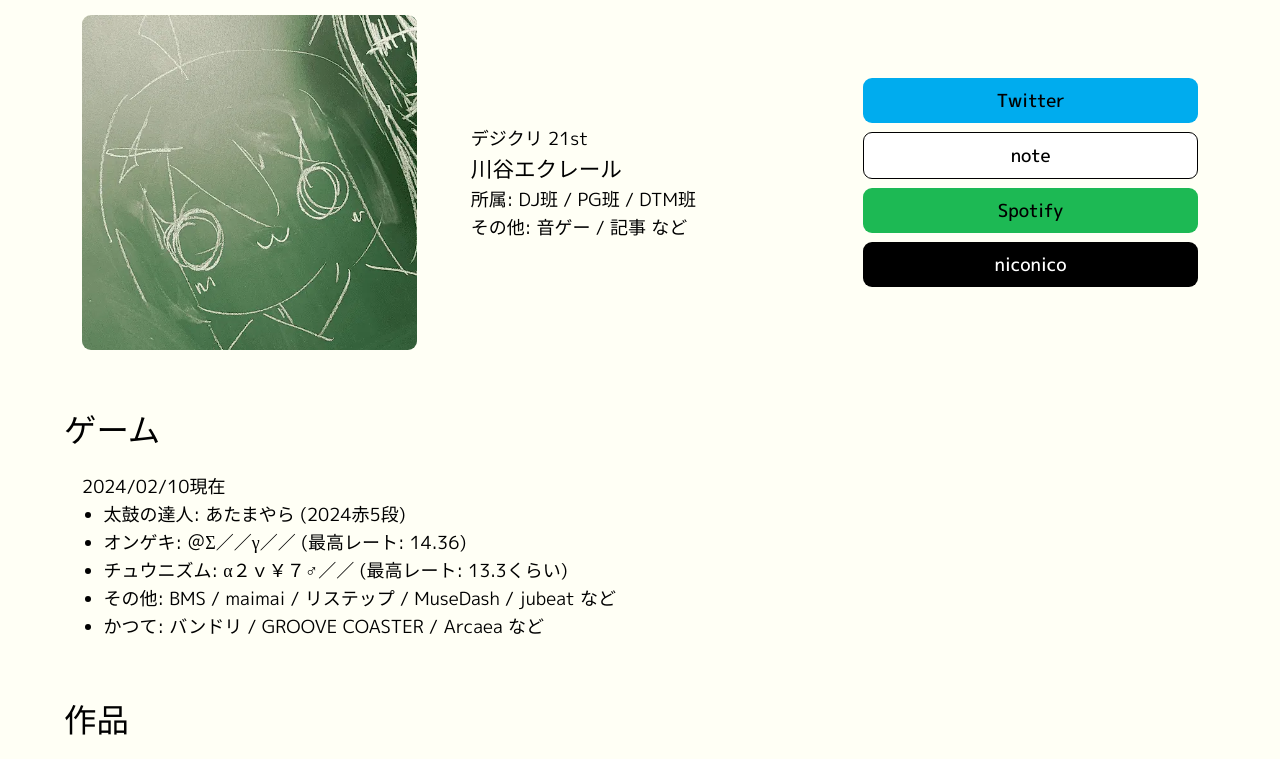
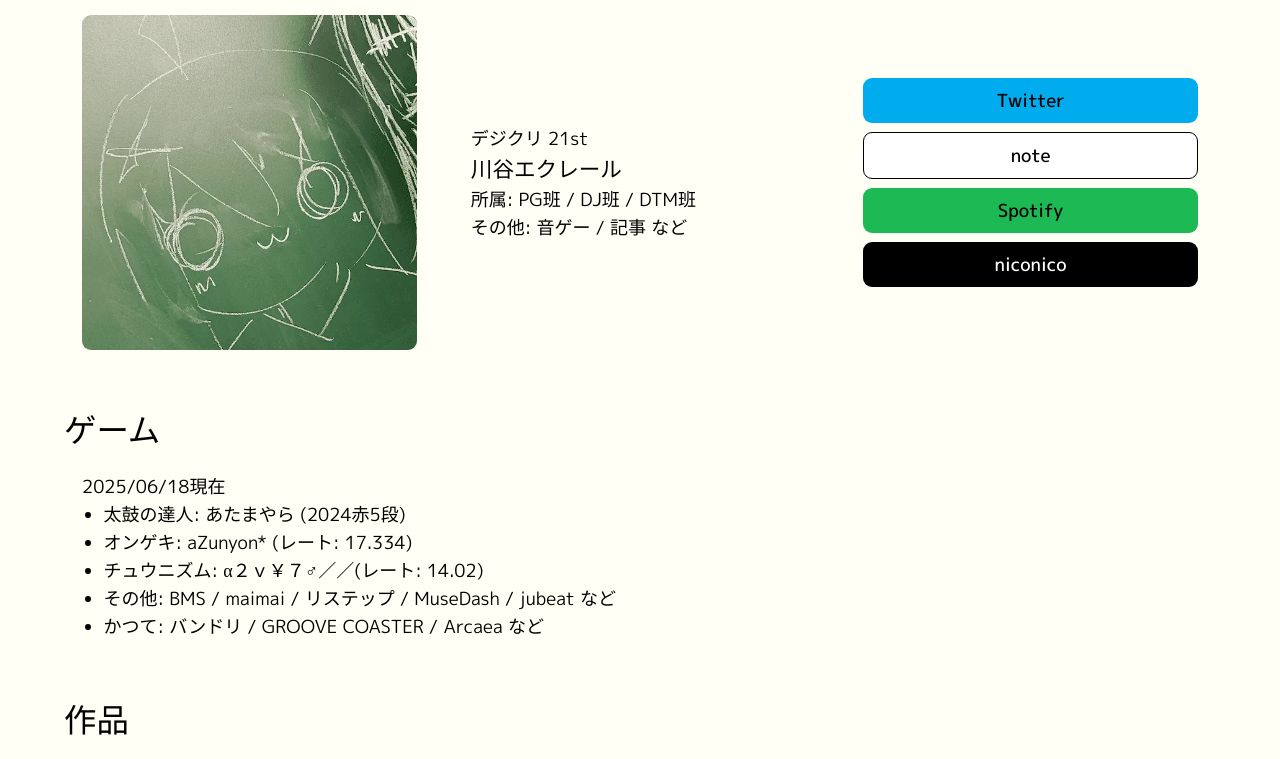
Before and after one commit to Atamayara/portfolio, a plain HTML site: page index.html in a window 1280 px wide. Shown: the part 564-1323 px from the top of the page. Drawn offline with Linux system fonts and the light colour scheme; some packages are replaced by stand-ins of ours.

Commit message:
update some rating

```diff
--- a/index.html
+++ b/index.html
@@ -108,7 +108,7 @@
                     <div class="description">
                         <p>デジクリ 21st</p>
                         <h3>川谷エクレール</h3>
-                        <p>所属: DJ班 / PG班 / DTM班</p>
+                        <p>所属: PG班 / DJ班 / DTM班</p>
                         <p>その他: 音ゲー / 記事 など</p>
                     </div>
                     <div class="links">
@@ -139,11 +139,11 @@
             <article id="games" class="content games">
                 <h2 class="heading">ゲーム</h2>
                 <div class="body">
-                    <p>2024/02/10現在</p>
+                    <p>2025/06/18現在</p>
                     <ul class="library">
                         <li>太鼓の達人: あたまやら (2024赤5段)</li>
-                        <li>オンゲキ: ＠Σ／／γ／／ (最高レート: 14.36)</li>
-                        <li>チュウニズム: α２ｖ￥７♂／／ (最高レート: 13.3くらい)</li>
+                        <li>オンゲキ: aZunyon* (レート: 17.334)</li>
+                        <li>チュウニズム: α２ｖ￥７♂／／(レート: 14.02)</li>
                         <li>
                             その他: BMS / maimai / リステップ / MuseDash / jubeat
                             など
```
